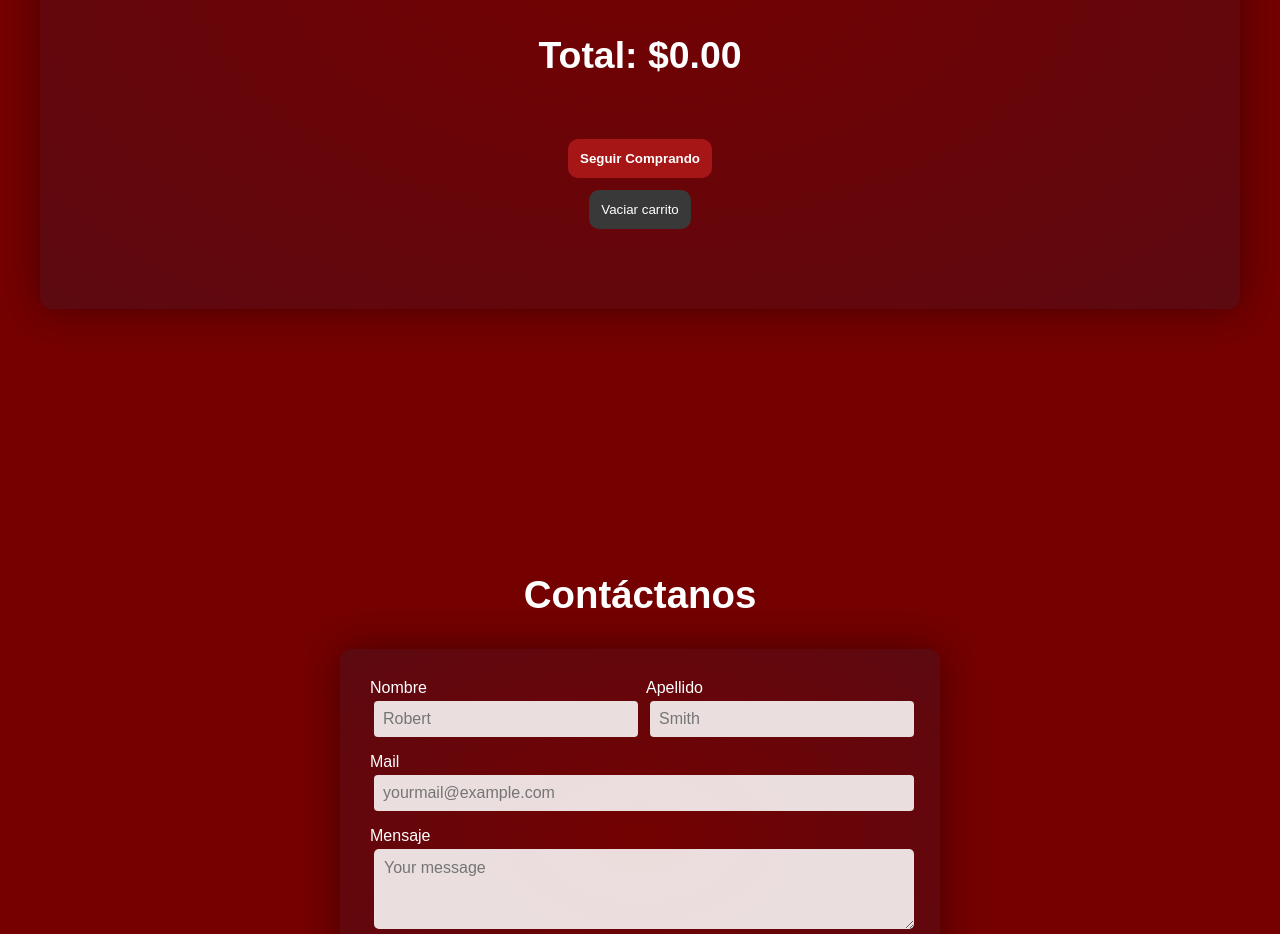
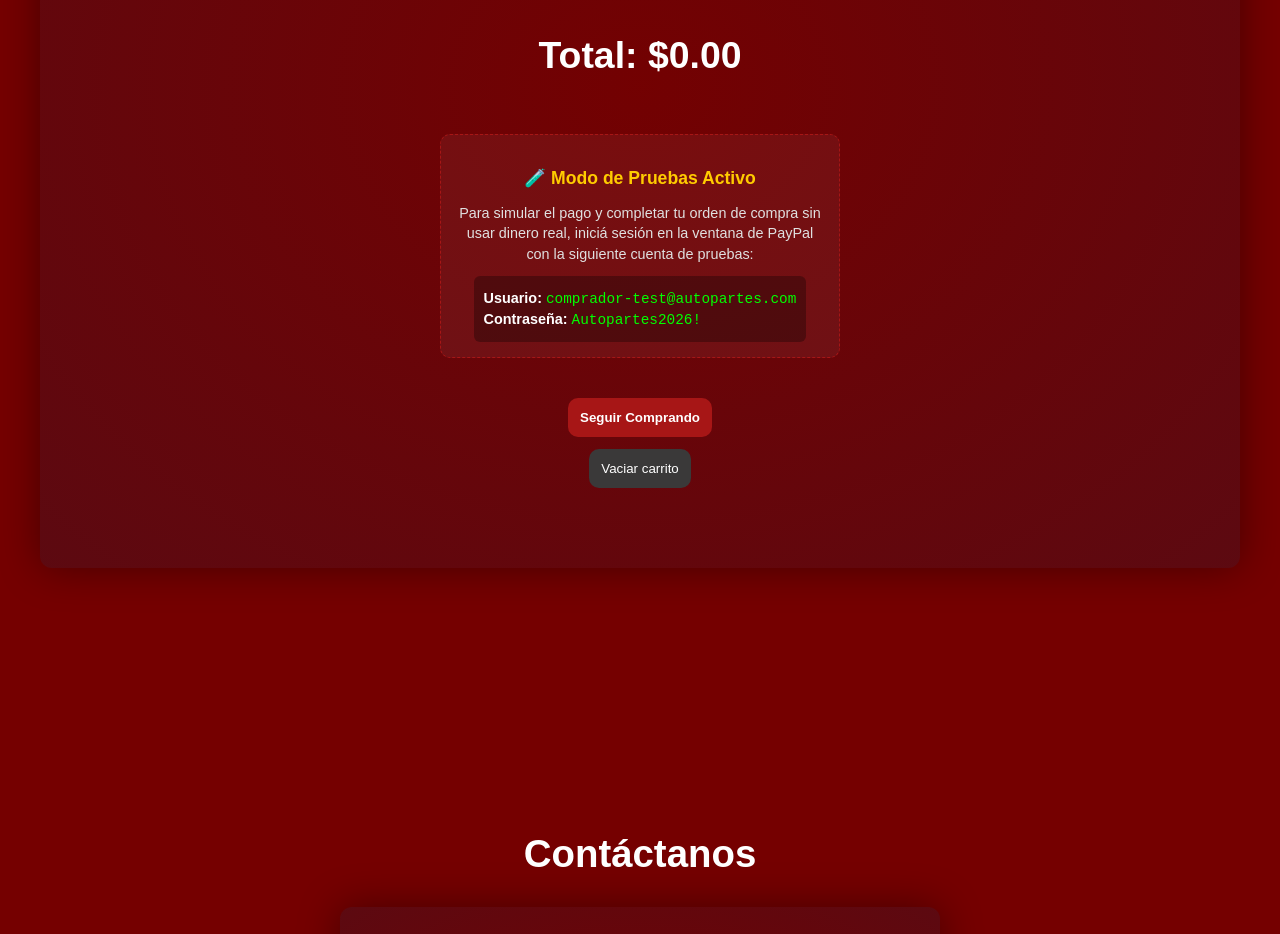
Before and after one commit to Osval88/AutopartesWeb, a website: page public/index.html in a window 1280 px wide. Shown: the part 2160-3094 px from the top of the page. Drawn offline with Linux system fonts and the light colour scheme; no server answers.

Commit message:
Ajustes de produccion para backend

```diff
--- a/package.json
+++ b/package.json
@@ -4,7 +4,7 @@
   "description": "",
   "main": "server.js",
   "scripts": {
-    "start": "node server.js",
+    "start": "node server/server.js",
     "dev": "nodemon server/server.js"
   },
   "keywords": [],
--- a/public/index.html
+++ b/public/index.html
@@ -67,6 +67,17 @@
     <br>
     <div id="carrito-container"></div>
     <h3 id="total-carrito">Total: $0.00</h3>
+    <!-- Cartel informativo para el Reclutador -->
+    <div class="sandbox-alert">
+    <p class="sandbox-alert__title">🧪 Modo de Pruebas Activo</p>
+    <p class="sandbox-alert__text">
+        Para simular el pago y completar tu orden de compra sin usar dinero real, iniciá sesión en la ventana de PayPal con la siguiente cuenta de pruebas:
+    </p>
+    <div class="sandbox-alert__credentials">
+        <p><strong>Usuario:</strong> <span>comprador-test@autopartes.com</span></p>
+        <p><strong>Contraseña:</strong> <span>Autopartes2026!</span></p>
+    </div>
+</div>
         <div id="paypal-button-container"></div>
     <button id="btn-seguir-comprando" class="btn-seguir">Seguir Comprando</button>
     <button id="btn-vaciar" class="btn-vaciar">Vaciar carrito</button>
--- a/public/styles.css
+++ b/public/styles.css
@@ -570,3 +570,47 @@ footer {
 }
 
 /* FOOTER ENDS */
+
+.sandbox-alert {
+    background-color: rgba(255, 255, 255, 0.05);
+    border: 1px dashed #a71616; /* Línea discontinua con tu rojo */
+    border-radius: 10px;
+    padding: 15px;
+    margin-top: 20px;
+    margin-bottom: 15px;
+    max-width: 400px;
+    text-align: center;
+}
+
+.sandbox-alert__title {
+    color: #ffcc00; /* Amarillo para llamar la atención moderadamente */
+    font-weight: bold;
+    font-size: 1.1rem;
+    margin-bottom: 8px;
+}
+
+.sandbox-alert__text {
+    color: #e0e0e0;
+    font-size: 0.9rem;
+    line-height: 1.4;
+    margin-bottom: 12px;
+}
+
+.sandbox-alert__credentials {
+    background-color: rgba(0, 0, 0, 0.3);
+    padding: 10px;
+    border-radius: 6px;
+    font-size: 0.9rem;
+    color: #fff;
+    display: inline-block;
+    text-align: left;
+}
+
+.sandbox-alert__credentials p {
+    margin: 4px 0;
+}
+
+.sandbox-alert__credentials span {
+    color: #00ff00; /* Resalta las credenciales en verde */
+    font-family: monospace;
+}
--- a/server/models/Producto.js
+++ b/server/models/Producto.js
@@ -22,7 +22,7 @@ const Producto = sequelize.define('Producto', {
     stock: {
         type: DataTypes.INTEGER,
         allowNull: false,
-        defaultValue: 10
+        defaultValue: 1000
     }
 }, {
     tableName: 'productos',
```
Also changed, not shown: server/config/db.js (+11 -3 lines), server/config/seed.js (+15 -5 lines).
